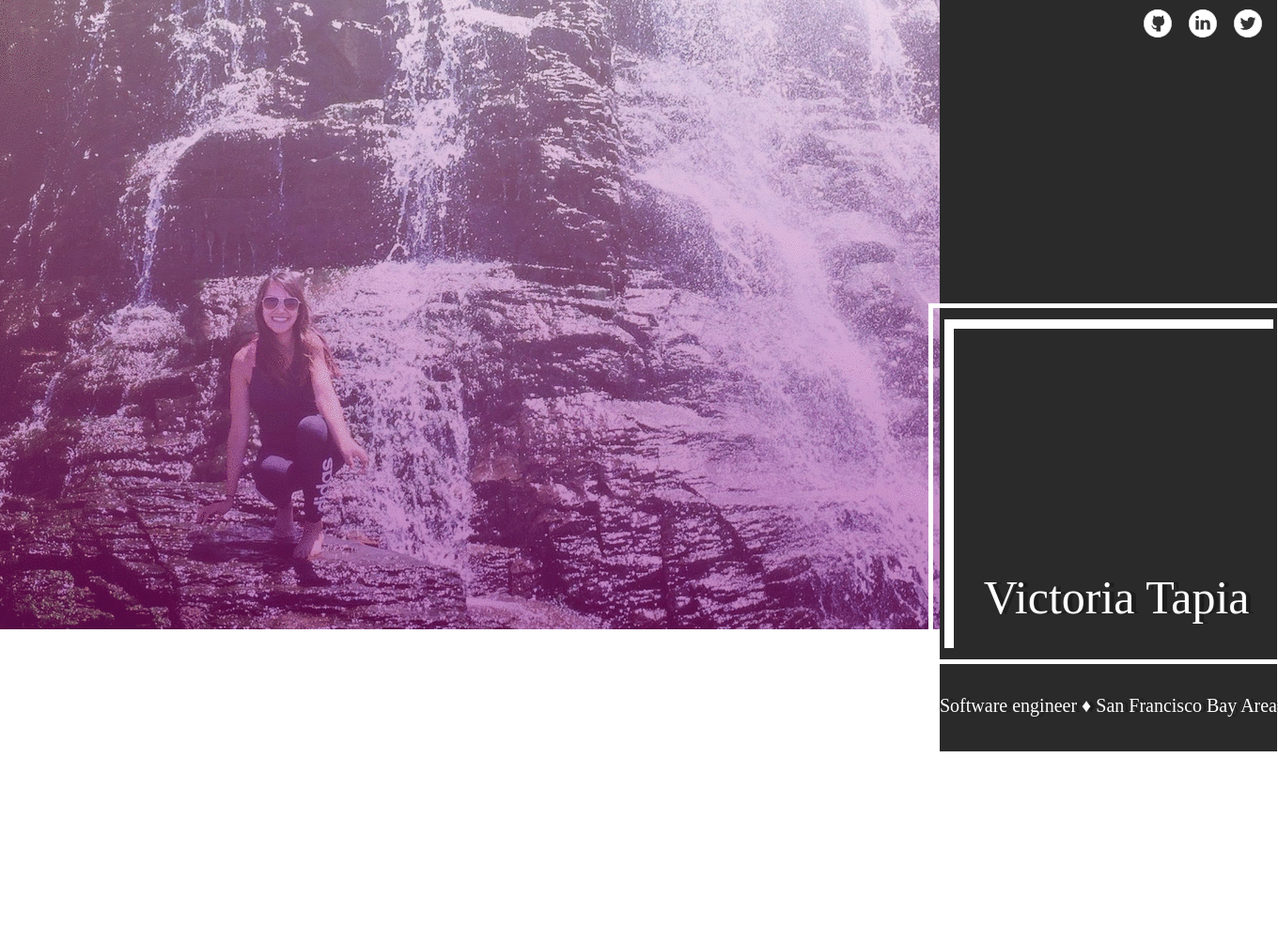
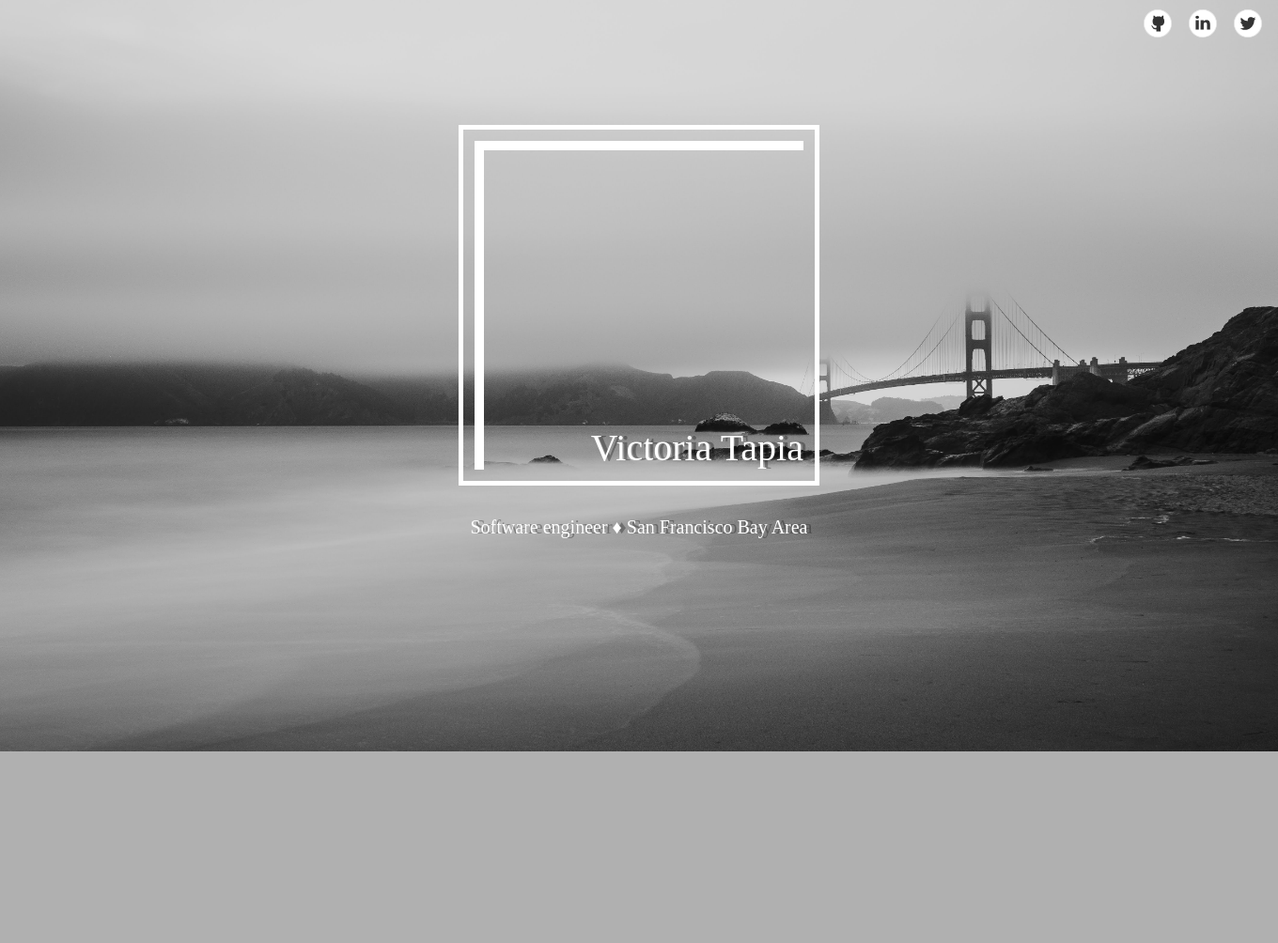
Before and after one commit to vtapia5070/victoriatapia2017, a PHP site: page /index.html in a window 1360 px wide. Shown: the whole page at 94% size. After the commit the page ends 800 px from the top, so only its background shows below. Run offline with PHP 8.4, Linux system fonts and the light colour scheme; some libraries are stand-ins or nearby versions.

Commit message:
replace splash image

```diff
--- a/scripts/lazyLoader.js
+++ b/scripts/lazyLoader.js
@@ -19,7 +19,7 @@
 const uploadImage = () => {
 
     // replace splash image.
-    imageContainerEl.src = 'images/splash_image.jpg';
+    imageContainerEl.src = 'images/omar-rodriguez-1192626-unsplash.jpg';
 
 };
 
--- a/styles.css
+++ b/styles.css
@@ -29,15 +29,20 @@
 }
 
 /* Main */
-.main {
-    height: 100%;
-    display: flex;
-}
 
 .left-image img {
     overflow: hidden;
-    position: relative;
-    top: -330px;
+    position: fixed;
+    height: 100%;
+    left: 0;
+    -o-object-fit: cover;
+    object-fit: cover;
+    top: 0;
+    -ms-transform: none;
+    -moz-transform: none;
+    -webkit-transform: none;
+    transform: none;
+    width: 100%;
 }
 
 .right-info {
@@ -91,29 +96,5 @@
     }
 }
 
-@media (min-width: 992px) {
-
-    .right-info {
-        background-color: #2A2A2A;
-        height: 100vh;
-        padding: 25% 0;
-        position: relative;
-        top: 0;
-    }
-
-    .logo {
-        border-left: 10px solid #fff;
-        border-top: 10px solid #fff;
-        height: 350px;
-        width: 350px;
-    }
-
-    .name {
-        margin: 0 25px 25px 0;
-        font-size: 50px;
-    }
-
-}
-
 
 /* END layout */
```
Also changed, not shown: images/omar-rodriguez-1192626-unsplash.jpg (added).
